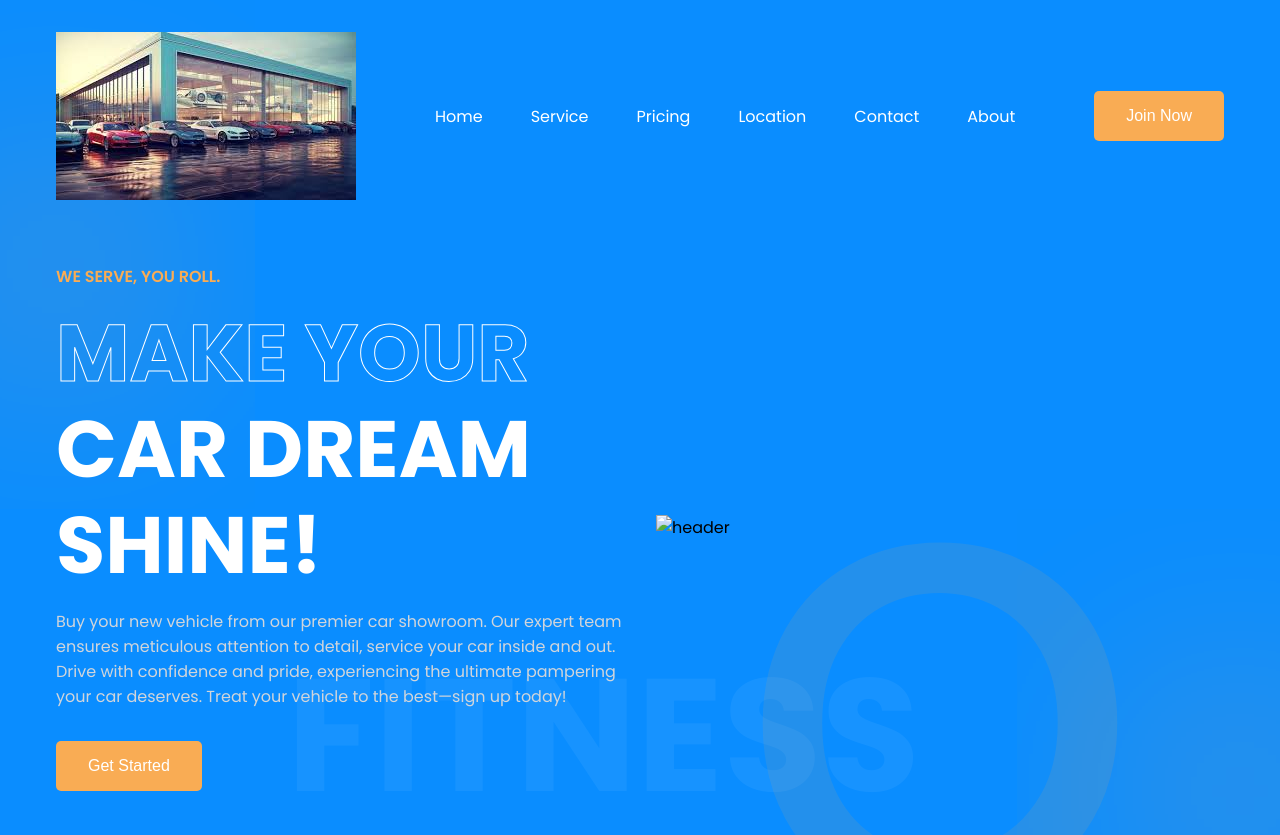
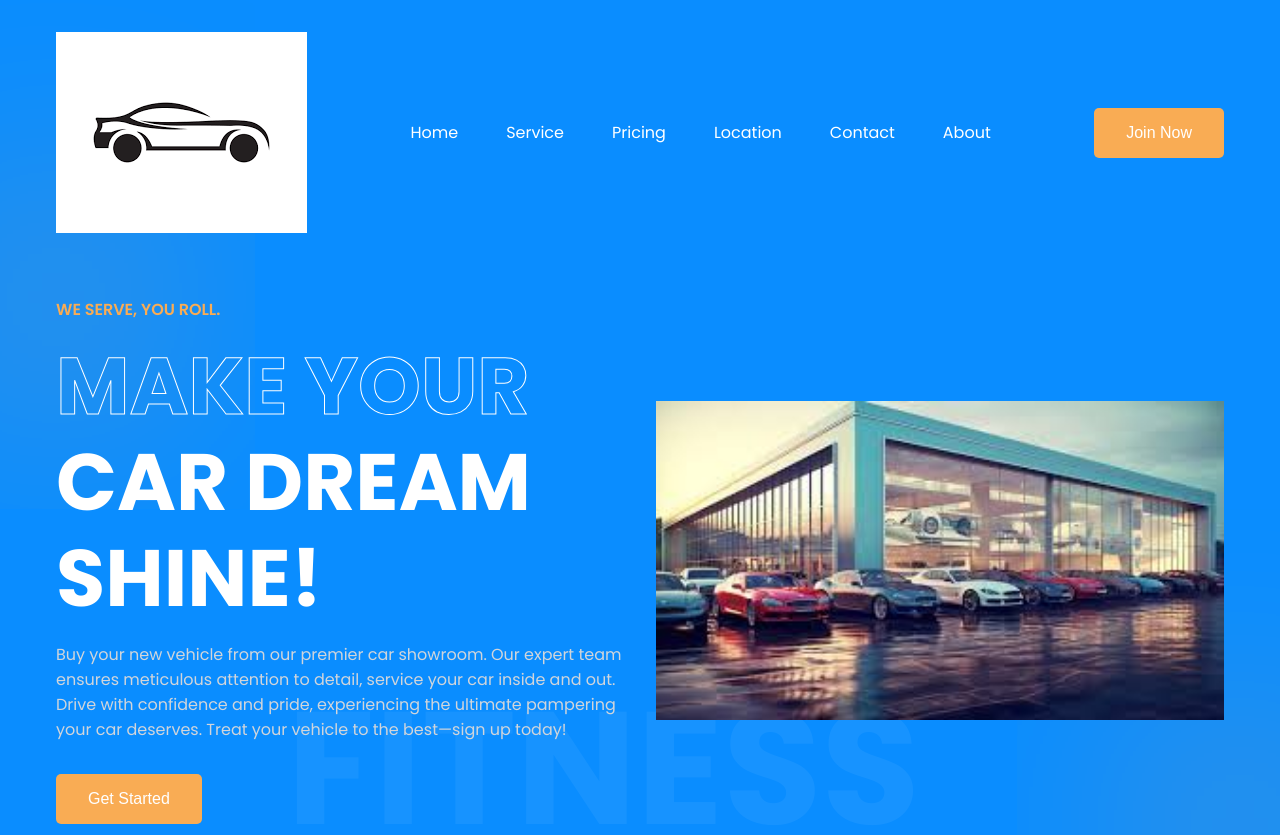
Before and after one commit to Gkyash46/PRODIGY_WD_02, a plain HTML site: page PRODIGY_WD_01/Index.html in a window 1280 px wide. Shown: the top 835 px of the page. Drawn offline with nearby package versions, Linux system fonts and the light colour scheme.

Commit message:
Update Index.html

```diff
--- a/PRODIGY_WD_01/Index.html
+++ b/PRODIGY_WD_01/Index.html
@@ -14,7 +14,7 @@
   <body>
     <nav>
       <div class="nav__logo">
-        <a href="#"><img src="./Images/image.jpeg" alt="logo" /></a>
+        <a href="#"><img src="./Images/download.png" alt="logo" /></a>
       </div>
       <ul class="nav__links">
         <li class="link"><a href="#">Home</a></li>
@@ -39,8 +39,8 @@
         </p>
         <button class="btn">Get Started</button>
       </div>
-      <div class="header__image">
-        <img src="assets/header.png" alt="header" />
+      <div class="header image">
+        <img src="./Images/image.jpeg" alt="header" />
       </div>
     </header>
     <section class="section__container explore__container">
```
